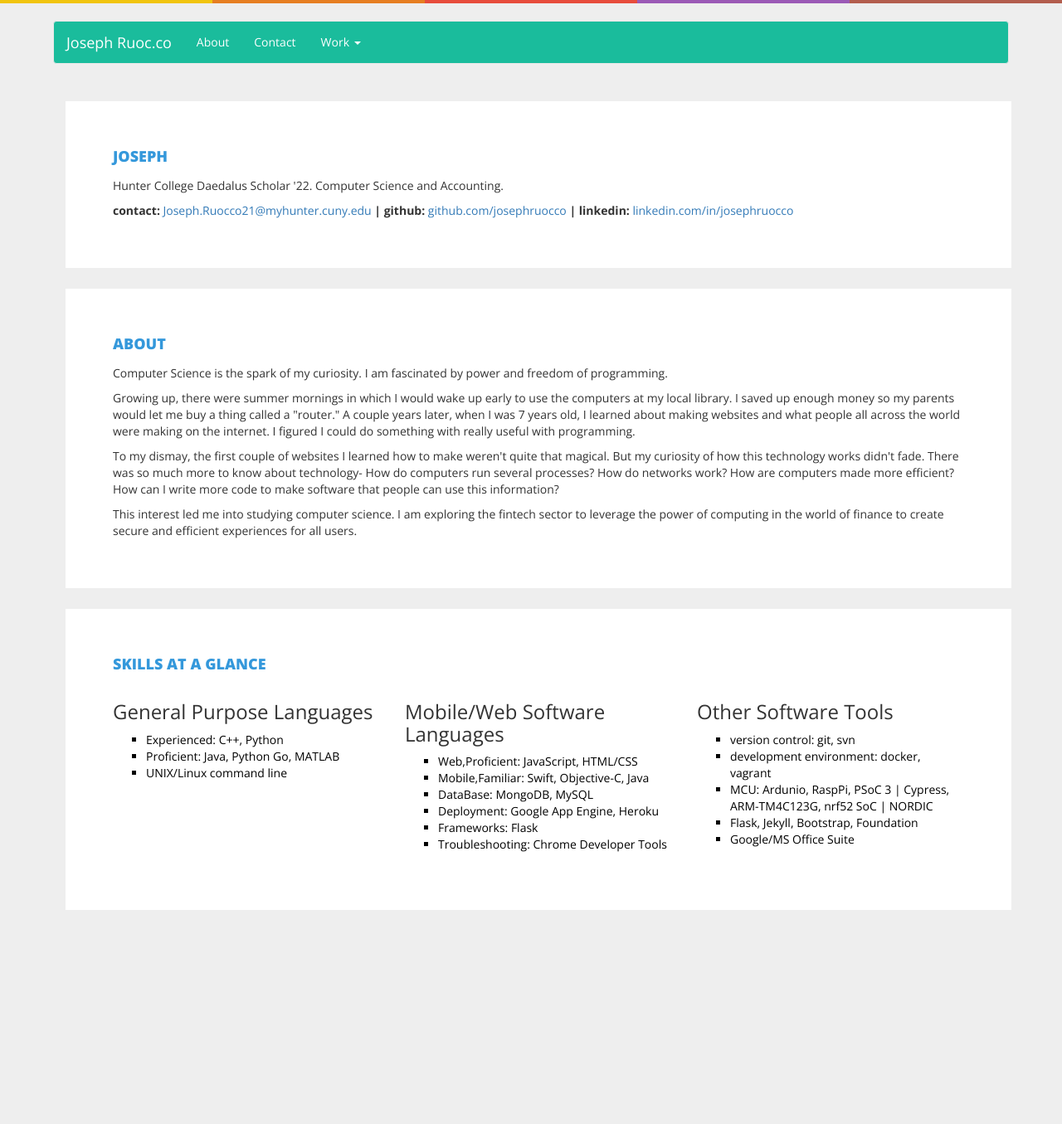
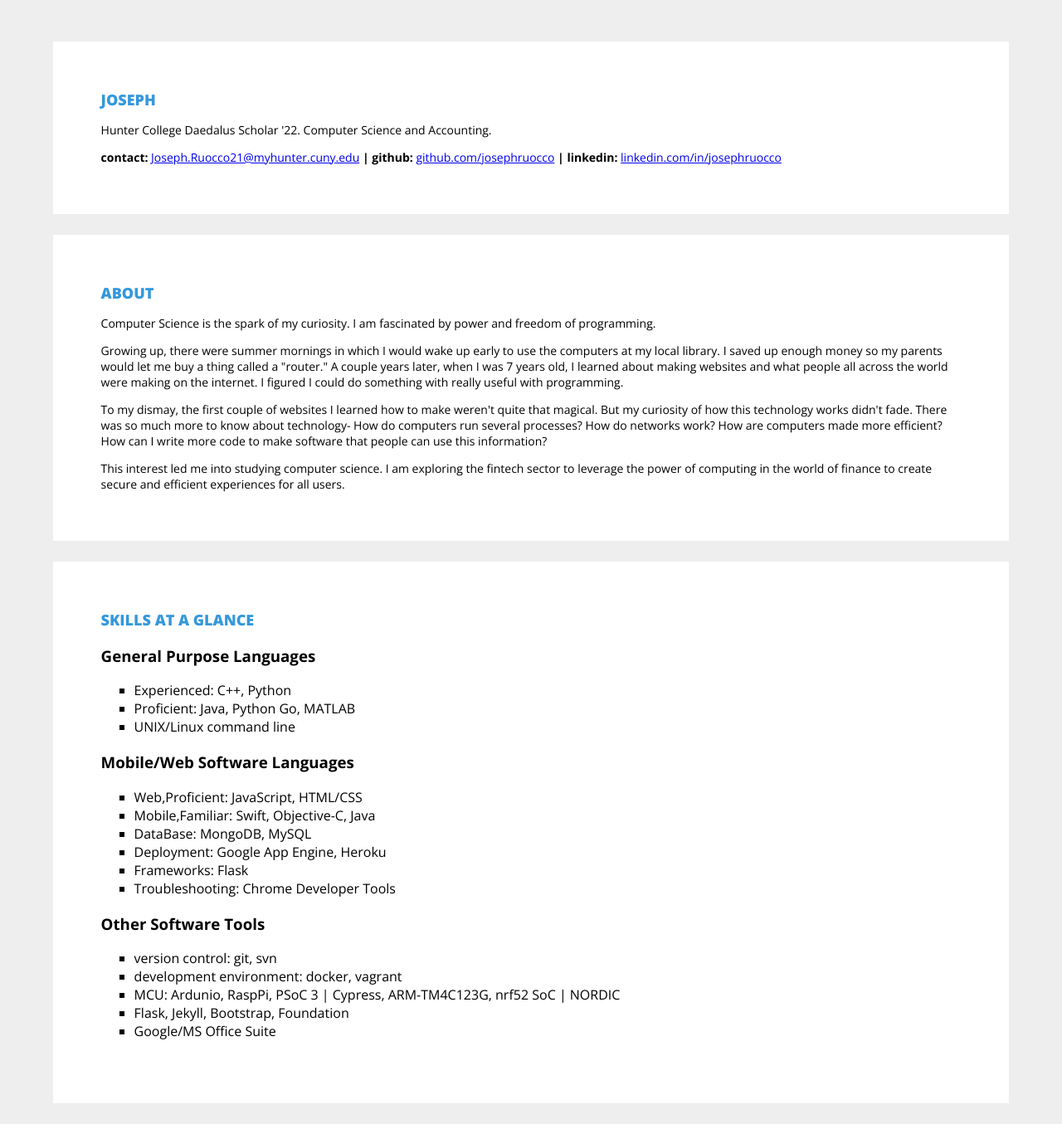
Before and after one commit to josephruocco/josephruocco.github.io, a Jekyll site: the page built from index.html, in a window 1280 px wide. Shown: the whole page at 83% size. Built offline with Jekyll 4.4.1, drawn with Linux system fonts in a browser that asks for light colours; before the commit the page ends 1147 px from its top, so only the background shows below that.

Commit message:
Update default.html

```diff
--- a/_layouts/default.html
+++ b/_layouts/default.html
@@ -3,81 +3,21 @@
 <html class="windows x86 no-js" lang="en" dir="ltr" data-latest-firefox="59.0.2" data-esr-versions="52.7.3" data-optimizely-project-id="246059135" data-gtm-container-id="GTM-MW3R8V" data-gtm-page-id="Homepage" data-stub-attribution-rate="1.0">
     <head>
 	<meta charset="utf-8">
-	<script src="https://ajax.aspnetcdn.com/ajax/jQuery/jquery-3.3.1.min.js"></script>
-	<link rel="stylesheet" href="https://maxcdn.bootstrapcdn.com/bootstrap/3.3.7/css/bootstrap.min.css">
-	<script src="https://maxcdn.bootstrapcdn.com/bootstrap/3.3.7/js/bootstrap.min.js"></script>
-	<script src="https://cdnjs.cloudflare.com/ajax/libs/jquery/2.2.2/jquery.min.js"> </script>
-
 	<link rel="stylesheet" type="text/css" href="/css/style.css">
-	<script type="text/javascript" src="myScript.js"></script>
-
-	<title>{{ page.title }}}}</title>
-
+	<title>{{ page.title }}</title>
 	<meta name="description" content="Joseph Ruocco">
 	<meta name="author" content="Joseph Ruocco">
 	<meta name="viewport" content="width=device-width, initial-scale=1.0">
-
-	<meta name="description" content="
-		    Personal Portfolio.
-		    ">
+	<meta name="description" content="Personal Portfolio.">
 	<meta property="og:type" content="website">
 	<meta property="og:site_name" content="Joseph Ruocco">
 	<meta property="og:locale" content="en_US">
 	<meta property="og:url" content="https://www.josephruoc.co/">
-	<meta property="og:title" content="
-			Sifting through ideas. Finding the people that matter.
-			">
-	<meta property="og:description" content="
-			The blog of Joseph Ruocco.
-			">
-
+	<meta property="og:title" content="Personal Website of Joseph Ruocco.">
+	<meta property="og:description" content="Personal Website of Joseph Ruocco.">
     </head>
-
-    <header class="header">
-	<ul>
-	    <li class="cor-1"></li>
-	    <li class="cor-2"></li>
-	    <li class="cor-3"></li>
-	    <li class="cor-4"></li>
-	    <li class="cor-5"></li>
-	</ul>
-    </header>
     <div class="wrap">
-
 	<div class="menu">
-	    <!-- Static navbar -->
-	    <nav class="navbar navbar-default" style = "background: #1abc9c; color:white">
-		<div class="container-fluid">
-		    <div class="navbar-header">
-			<button type="button" class="navbar-toggle collapsed" data-toggle="collapse" data-target="#navbar" aria-expanded="false" aria-controls="navbar">
-			    <span class="sr-only">Toggle navigation</span>
-			    <span class="icon-bar top-bar"></span>
-			    <span class="icon-bar middle-bar"></span>
-			    <span class="icon-bar bottom-bar"></span>
-			</button>
-			<a class="navbar-brand" href="./">Joseph Ruoc.co</a>
-		    </div>
-		    <div id="navbar" class="navbar-collapse collapse" >
-			<ul class="nav navbar-nav">
-			    <li><a href="#">About</a></li>
-			    <li><a href="#">Contact</a></li>
-			    <li class="dropdown">
-				<a href="#" class="dropdown-toggle" data-toggle="dropdown" role="button" aria-expanded="false">Work <span class="caret"></span></a>
-				<ul class="dropdown-menu" role="menu">
-				    <li><a href="#">Skills At A Glance</a></li>
-				    <li><a href="#">Highlighted Projects</a></li>
-				    <li><a href="#"></a>Writing</li>
-
-				</ul>
-			    </li>
-			</ul>
-
-		    </div><!--/.nav-collapse -->
-		</div><!--/.container-fluid -->
-	    </nav>
-
 	    <div class="container">
-
 		{{ content }}
-
-	    </div><!-- /.container -->
+	    </div>
```
